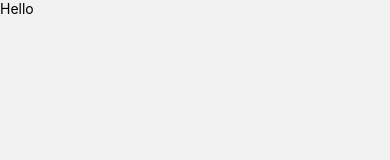
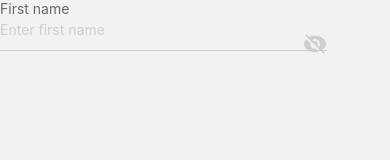
Before and after one commit to Dimensionnnnn/bible-hub, a React Native app: screen / in a window 390 px wide. Shown: the top 160 px of the page. Built offline with nearby package versions, Linux system fonts and the light colour scheme.

Commit message:
feat: added form-elements

```diff
--- a/package.json
+++ b/package.json
@@ -16,6 +16,7 @@
     "@react-navigation/bottom-tabs": "^6.5.11",
     "@react-navigation/native": "^6.1.9",
     "react": "18.2.0",
+    "react-hook-form": "^7.48.2",
     "react-native": "0.72.7",
     "react-native-safe-area-context": "^4.7.4",
     "react-native-screens": "^3.27.0",
--- a/src/pages/test-page/test-page.tsx
+++ b/src/pages/test-page/test-page.tsx
@@ -1,10 +1,22 @@
+import LabelFormInput from '@shared/form-components/inputs/label-input/label-input';
 import React from 'react';
-import {Text, View} from 'react-native';
+import {FormProvider, useForm} from 'react-hook-form';
+import {View} from 'react-native';
 
 export const Page = () => {
+  const methods = useForm();
+
   return (
     <View>
-      <Text>Hello</Text>
+      <FormProvider {...methods}>
+        <LabelFormInput
+          name="firstName"
+          control={methods.control}
+          label="First name"
+          placeholder="Enter first name"
+          isPassword
+        />
+      </FormProvider>
     </View>
   );
 };
--- /dev/null
+++ b/src/shared/form-components/inputs/label-input/label-input.tsx
@@ -0,0 +1,135 @@
+import UILabelInput from '@shared/ui/inputs/label-input/label-input';
+import React from 'react';
+import {Controller, Control, useFormContext} from 'react-hook-form';
+import {TextInputProps} from 'react-native';
+import {DefaultTheme, css, useTheme} from 'styled-components/native';
+
+interface Props extends TextInputProps {
+  name: string;
+  control: Control<any>;
+  label?: string;
+  isPassword?: boolean;
+  isDisabled?: boolean;
+}
+
+function LabelFormInput({
+  name,
+  control,
+  label,
+  isPassword,
+  isDisabled,
+  ...props
+}: Props) {
+  const {formState} = useFormContext();
+  const {isDirty, errors, isSubmitSuccessful} = formState;
+  const theme = useTheme();
+
+  const inputColors = getInputColors(
+    isDisabled,
+    isDirty,
+    isSubmitSuccessful,
+    !!errors.root,
+  );
+
+  const iconColor = getIconColor(
+    theme,
+    isDisabled,
+    isDirty,
+    isSubmitSuccessful,
+    !!errors.root,
+  );
+
+  return (
+    <Controller
+      control={control}
+      name={name}
+      rules={{
+        required: {
+          value: true,
+          message: 'This field is required',
+        },
+      }}
+      render={({field: {onChange, onBlur, value}}) => (
+        <UILabelInput
+          label={label}
+          value={value}
+          errorMessage={errors.root?.message}
+          isError={!!errors.root}
+          isSuccess={isSubmitSuccessful}
+          isPassword={isPassword}
+          isDisabled={isDisabled}
+          onBlur={onBlur}
+          onChangeText={onChange}
+          iconColor={iconColor}
+          rootStyle={inputColors}
+          {...props}
+        />
+      )}
+    />
+  );
+}
+
+const getInputColors = (
+  isDisabled?: boolean,
+  isDirty?: boolean,
+  isSuccess?: boolean,
+  isError?: boolean,
+) => css`
+  ${props => {
+    if (isDisabled) {
+      return css`
+        color: ${props.theme.default.colors.grayscale_500};
+        border-bottom-color: ${props.theme.default.colors.grayscale_500};
+      `;
+    }
+
+    if (isDirty) {
+      return css`
+        color: ${props.theme.default.colors.grayscale_800};
+        border-bottom-color: ${props.theme.default.colors.grayscale_800};
+      `;
+    }
+
+    if (isSuccess) {
+      return css`
+        color: ${props.theme.default.colors.additional_success};
+        border-bottom-color: ${props.theme.default.colors.additional_success};
+      `;
+    }
+
+    if (isError) {
+      return css`
+        color: ${props.theme.default.colors.additional_error};
+        border-bottom-color: ${props.theme.default.colors.additional_error};
+      `;
+    }
+  }}
+`;
+
+const getIconColor = (
+  theme: DefaultTheme,
+  isDisabled?: boolean,
+  isDirty?: boolean,
+  isSuccess?: boolean,
+  isError?: boolean,
+) => {
+  if (isDisabled) {
+    return theme.default.colors.grayscale_500;
+  }
+
+  if (isDirty) {
+    return theme.default.colors.grayscale_800;
+  }
+
+  if (isSuccess) {
+    return theme.default.colors.additional_success;
+  }
+
+  if (isError) {
+    return theme.default.colors.additional_error;
+  }
+
+  return theme.default.colors.grayscale_600;
+};
+
+export default LabelFormInput;
--- a/src/shared/ui/inputs/comment-input/comment-input.tsx
+++ b/src/shared/ui/inputs/comment-input/comment-input.tsx
@@ -35,8 +35,6 @@ function UICommentInput({
   const handleChangeText = (text: string) => {
     setIsFilled(!!text);
   };
-
-  console.log(isDisabled);
 
   return (
     <StyledContainer>
--- a/src/shared/ui/inputs/default-input/default-input.tsx
+++ b/src/shared/ui/inputs/default-input/default-input.tsx
@@ -1,4 +1,4 @@
-import React, {useState} from 'react';
+import React from 'react';
 import styled, {css} from 'styled-components/native';
 import {TextInputProps} from 'react-native';
 import {CSSProp} from 'styled-components/native/dist/types';
@@ -15,67 +15,24 @@ function UIDefaultInput({
   children,
   ...props
 }: UIDefaultInputProps) {
-  const [isFocused, setIsFocused] = useState(false);
-  const [isFilled, setIsFilled] = useState(false);
-
-  const handleFocus = () => {
-    setIsFocused(true);
-  };
-
-  const handleBlur = () => {
-    setIsFocused(false);
-    setIsFilled(!!props.value);
-  };
-
-  const handleChangeText = (text: string) => {
-    setIsFilled(!!text);
-  };
-
   return (
     <>
-      <StyledInput
-        rootStyle={rootStyle}
-        editable={!isDisabled}
-        isFocused={isFocused}
-        isFilled={isFilled}
-        onFocus={handleFocus}
-        onBlur={handleBlur}
-        onChangeText={handleChangeText}
-        {...props}
-      />
+      <StyledInput rootStyle={rootStyle} editable={!isDisabled} {...props} />
       {children}
     </>
   );
 }
 
 const StyledInput = styled.TextInput<{
-  isFocused?: boolean;
-  isFilled?: boolean;
-  isDisabled?: boolean;
   rootStyle?: CSSProp;
 }>`
-  ${props => props.theme.default.typography.bodyRegular_16};
-
   ${props => {
-    if (props.isDisabled) {
-      return css`
-        color: ${props.theme.default.colors.grayscale_500};
-        border-bottom-color: ${props.theme.default.colors.grayscale_500};
-      `;
-    }
-
-    if (props.isFocused || props.isFilled) {
-      return css`
-        color: ${props.theme.default.colors.grayscale_800};
-        border-bottom-color: ${props.theme.default.colors.grayscale_800};
-      `;
-    }
-
     return css`
+      ${props.theme.default.typography.bodyRegular_16};
       color: ${props.theme.default.colors.grayscale_600};
       border-bottom-color: ${props.theme.default.colors.grayscale_600};
     `;
-  }}
+  }};
 
   border-bottom-width: 1px;
   padding: 4px 0 12px 0;
--- a/src/shared/ui/inputs/label-input/label-input.tsx
+++ b/src/shared/ui/inputs/label-input/label-input.tsx
@@ -14,6 +14,7 @@ export interface UIDefaultInputProps extends TextInputProps {
   errorMessage?: string;
   isError?: boolean;
   isPassword?: boolean;
+  iconColor?: string;
   rootStyle?: CSSProp;
 }
 
@@ -24,6 +25,7 @@ function UILabelInput({
   errorMessage,
   isError,
   isPassword,
+  iconColor,
   rootStyle,
   ...props
 }: UIDefaultInputProps) {
@@ -37,7 +39,7 @@ function UILabelInput({
     <StyledContainer>
       <StyledLabel>{label}</StyledLabel>
       <UIDefaultInput
-        rootStyle={getInputStyles({isSuccess, isError, rootStyle})}
+        rootStyle={rootStyle}
         isDisabled={isDisabled}
         secureTextEntry={isPassword && isPasswordHidden}
         {...props}>
@@ -49,9 +51,9 @@ function UILabelInput({
         {!isSuccess && isPassword && (
           <StyledIconPressable onPress={handlePasswordHide}>
             {isPasswordHidden ? (
-              <SvgPasswordHiddenIcon color="black" />
+              <SvgPasswordHiddenIcon color={iconColor} />
             ) : (
-              <SvgPasswordShowedIcon color="black" />
+              <SvgPasswordShowedIcon color={iconColor} />
             )}
           </StyledIconPressable>
         )}
@@ -81,6 +83,9 @@ const iconContainerStyles = css`
 
 const StyledIconPressable = styled.Pressable`
   ${iconContainerStyles};
+  > svg {
+    color: ${props => props.theme.default.colors.additional_error};
+  }
 `;
 
 const StyledIconContainer = styled.View`
@@ -93,32 +98,4 @@ const StyledErrorMessage = styled.Text`
   padding: 4px 0 4px;
 `;
 
-const getInputStyles = ({
-  isSuccess,
-  isError,
-  rootStyle,
-}: {
-  isSuccess?: boolean;
-  isError?: boolean;
-  rootStyle?: CSSProp;
-}) => css`
-  ${props => {
-    if (isSuccess) {
-      return css`
-        color: ${props.theme.default.colors.additional_success};
-        border-bottom-color: ${props.theme.default.colors.additional_success};
-      `;
-    }
-
-    if (isError) {
-      return css`
-        color: ${props.theme.default.colors.additional_error};
-        border-bottom-color: ${props.theme.default.colors.additional_error};
-      `;
-    }
-  }}
-
-  ${rootStyle};
-`;
-
 export default UILabelInput;
```
Also changed, not shown: src/shared/form-components/inputs/default-input/default-input.tsx (added, +55 -0 lines), 1 other file (tests, documents, lock files or other folders).
